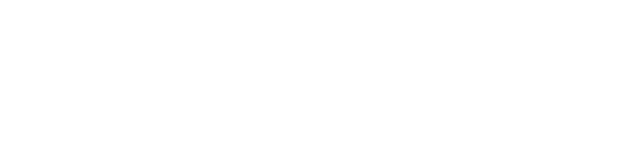
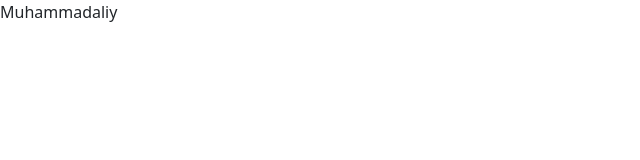
Before and after one commit to Ibrohim-Vafoyev/Perfect-Study-Landing, a plain HTML site: page PerfectStudy/index.html in a window 1280 px wide. Shown: the whole page, without its empty margins (0-640 px from the left). Drawn offline with nearby package versions, Linux system fonts and the light colour scheme.

Commit message:
Muhammadaliy

```diff
--- a/PerfectStudy/index.html
+++ b/PerfectStudy/index.html
@@ -22,7 +22,7 @@
 </head>
 
 <body>
-
+   Muhammadaliy
 </body>
 
 </html>
```
